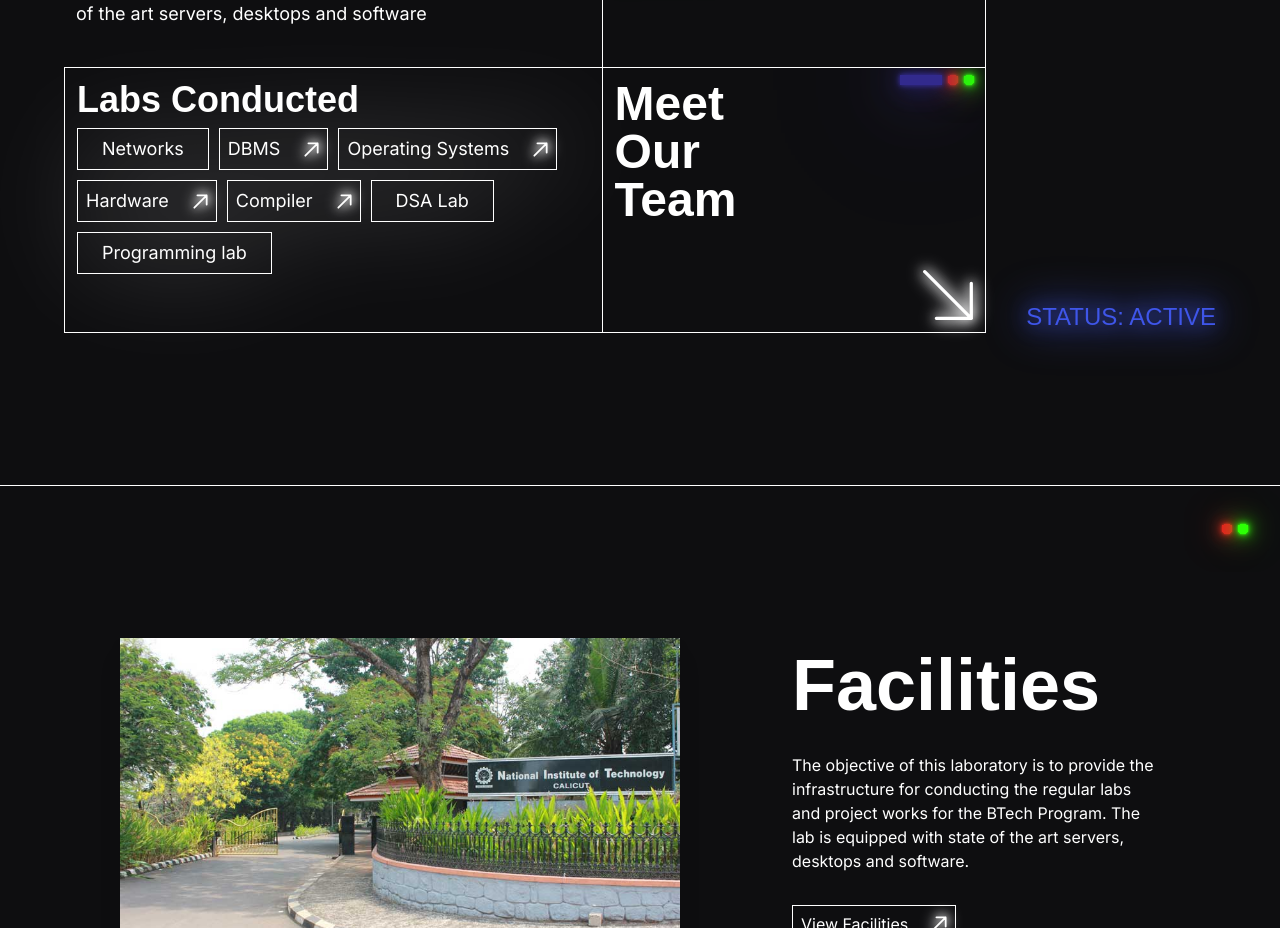
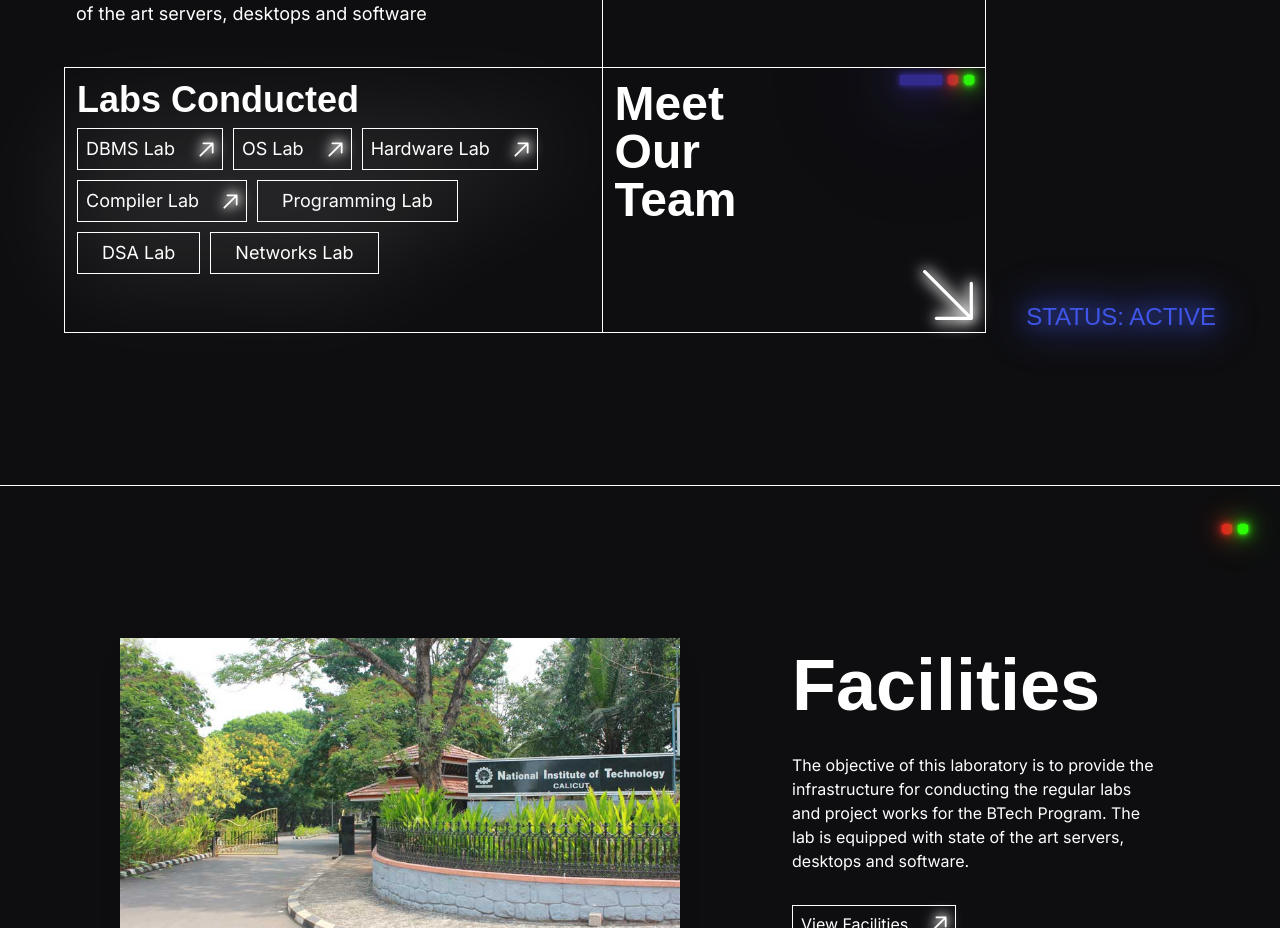
Before and after one commit to athena-server/athena-server.github.io, a Next.js app: page / in a window 1280 px wide. Shown: the part 1180-2108 px from the top of the page. Built offline with nearby package versions, Linux system fonts and the light colour scheme; a web font is replaced by a local one.

Commit message:
Minor changes

```diff
--- a/src/app/page.tsx
+++ b/src/app/page.tsx
@@ -19,29 +19,29 @@ const Page = () => {
 
     const labsConducted = useMemo(() => [
         {
-            name: "Networks",
-        },
-        {
-            name: "DBMS",
+            name: "DBMS Lab",
             link: "https://nitcbase.github.io",
         },
         {
-            name: "Operating Systems",
+            name: "OS Lab",
             link: "https://exposnitc.github.io",
         },
         {
-            name: "Hardware",
+            name: "Hardware Lab",
             link: "https://hwlabnitc.github.io",
         },
         {
-            name: "Compiler",
+            name: "Compiler Lab",
             link: "https://silcnitc.github.io",
+        },
+        {
+            name: "Programming Lab",
         },
         {
             name: "DSA Lab",
         },
         {
-            name: "Programming lab",
+            name: "Networks Lab",
         },
     ], []);
 
```
